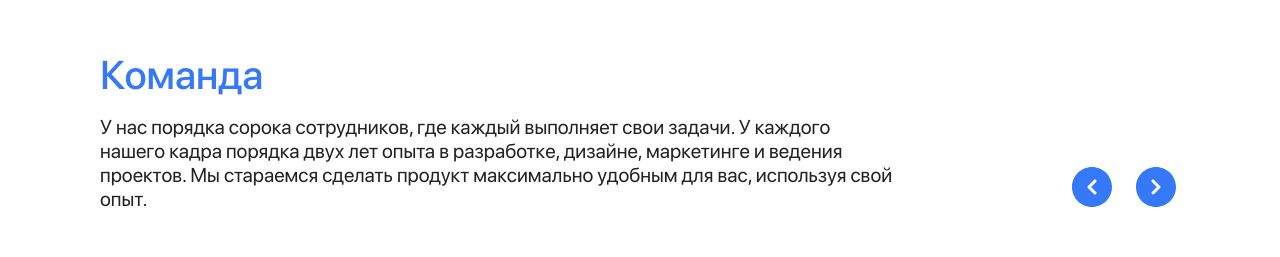
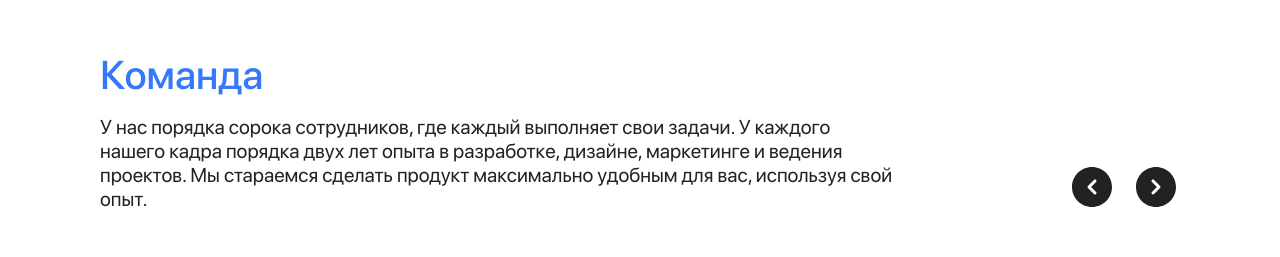
Before and after one commit to my-olimp/frontend, a Next.js app: page / in a window 1280 px wide. Shown: the part 2753-3010 px from the top of the page. Built offline with nearby package versions, Linux system fonts and the light colour scheme; grey boxes are pictures that could not be loaded.

Commit message:
chang RegisterForm /  change authButton change Gapped

```diff
--- a/src/app/globals.scss
+++ b/src/app/globals.scss
@@ -8,6 +8,7 @@ $main-bg-color: #fff;
   box-sizing: border-box;
   user-select: none;
   font-family: "SF_Regular", Arial, Helvetica, sans-serif;
+  color: #222;
 }
 
 html {
--- a/src/app/layout.tsx
+++ b/src/app/layout.tsx
@@ -1,8 +1,12 @@
-import "./globals.scss"
+import "./globals.scss";
 
 export const metadata = {
   title: "MyOlimp",
   description: "...",
+
+  signup: {
+    title: "Регистрация",
+  },
 };
 
 export default function RootLayout({
```
